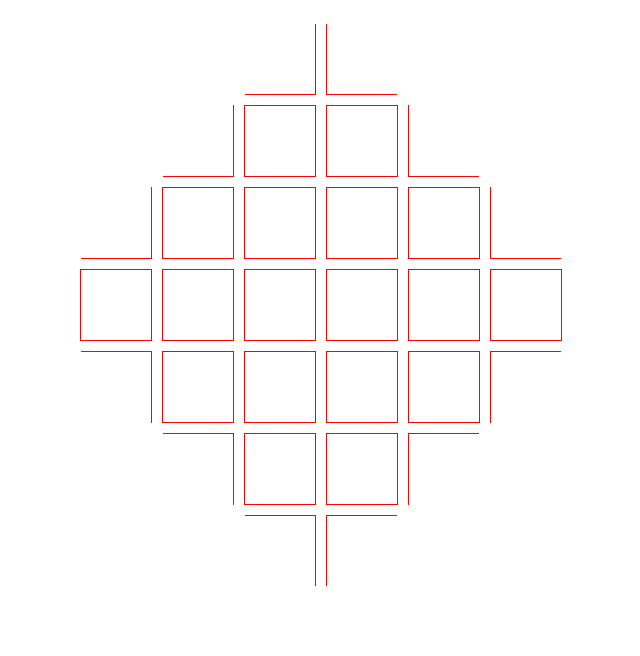
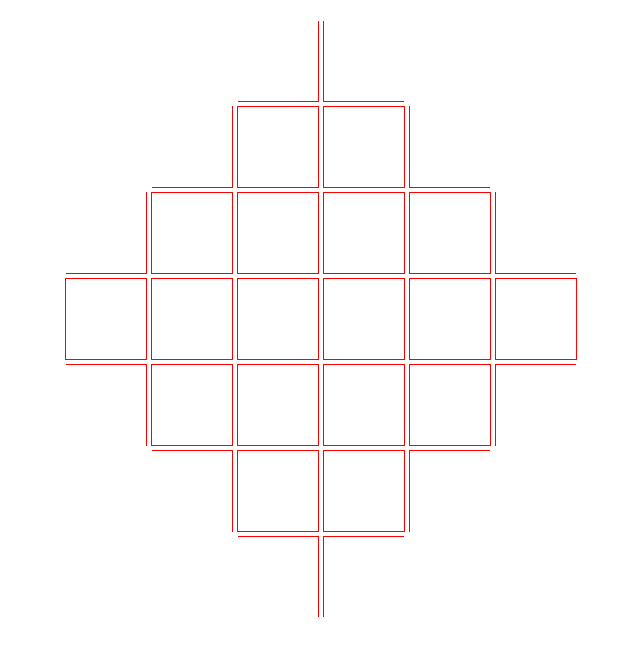
Before and after one commit to danica02/dama-board, a plain HTML site: page index.html in a window 1280 px wide. Shown: the part 62-718 px from the top of the page, without its empty margins (319-959 px from the left). Drawn offline with Linux system fonts and the light colour scheme.

Commit message:
dama-board

```diff
--- a/styles/styles.css
+++ b/styles/styles.css
@@ -12,35 +12,35 @@ body {
 }
 .box1{
     background-color: #fff;
-    margin: 5px;
-    padding: 35px;
+    margin: 2px;
+    padding: 40px;
     border: 1px solid red;
 }
 .box2{
     background-color: #fff;
-    margin: 5px;
-    padding: 35px;
+    margin: 2px;
+    padding: 40px;
     border-right: 1px solid red;
     border-bottom: 1px solid red;
 }
 .box3{
     background-color: #fff;
-    margin: 5px;
-    padding: 35px;
+    margin: 2px;
+    padding: 40px;
     border-left: 1px solid red;
     border-bottom: 1px solid red;
 }
 .box4{
     background-color: #fff;
-    margin: 5px;
-    padding: 35px;
+    margin: 2px;
+    padding: 40px;
     border-right: 1px solid red;
     border-top: 1px solid red;
 }
 .box5{
     background-color: #fff;
-    margin: 5px;
-    padding: 35px;
+    margin: 2px;
+    padding: 40px;
     border-left: 1px solid red;
     border-top: 1px solid red;
 }
```
